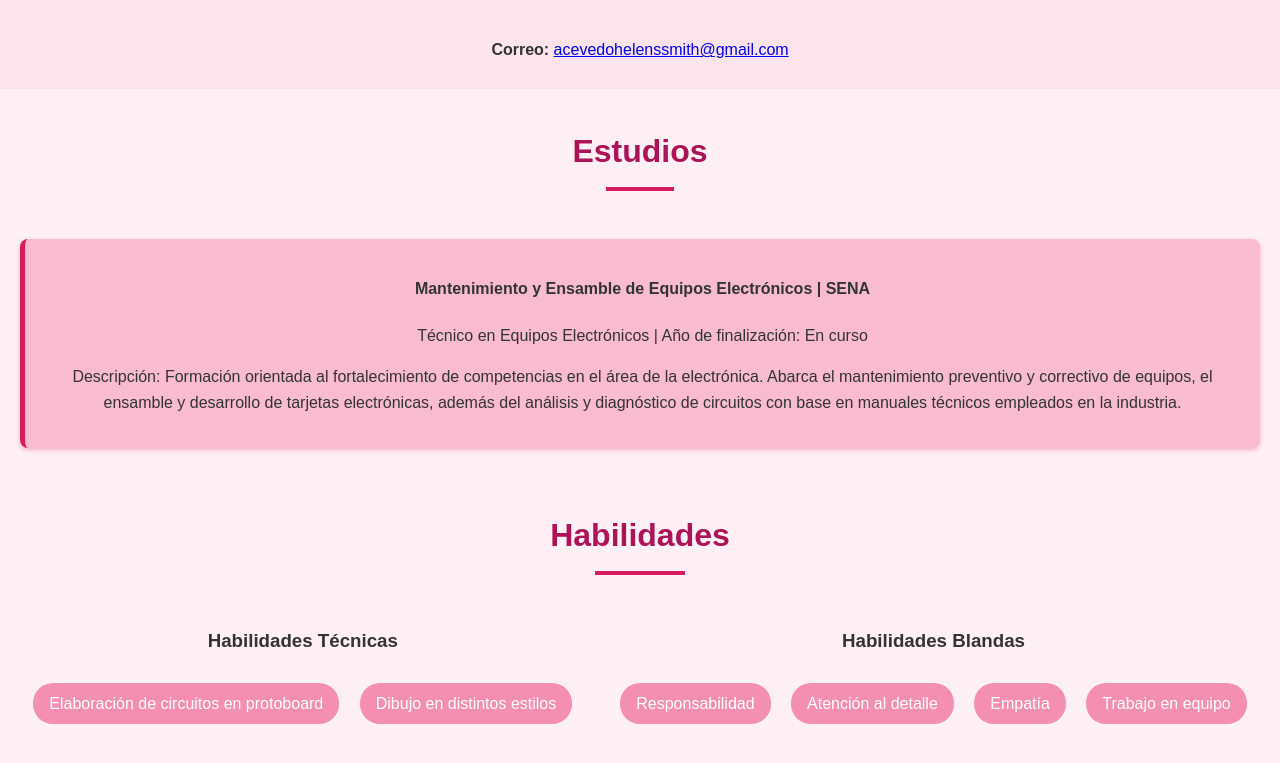
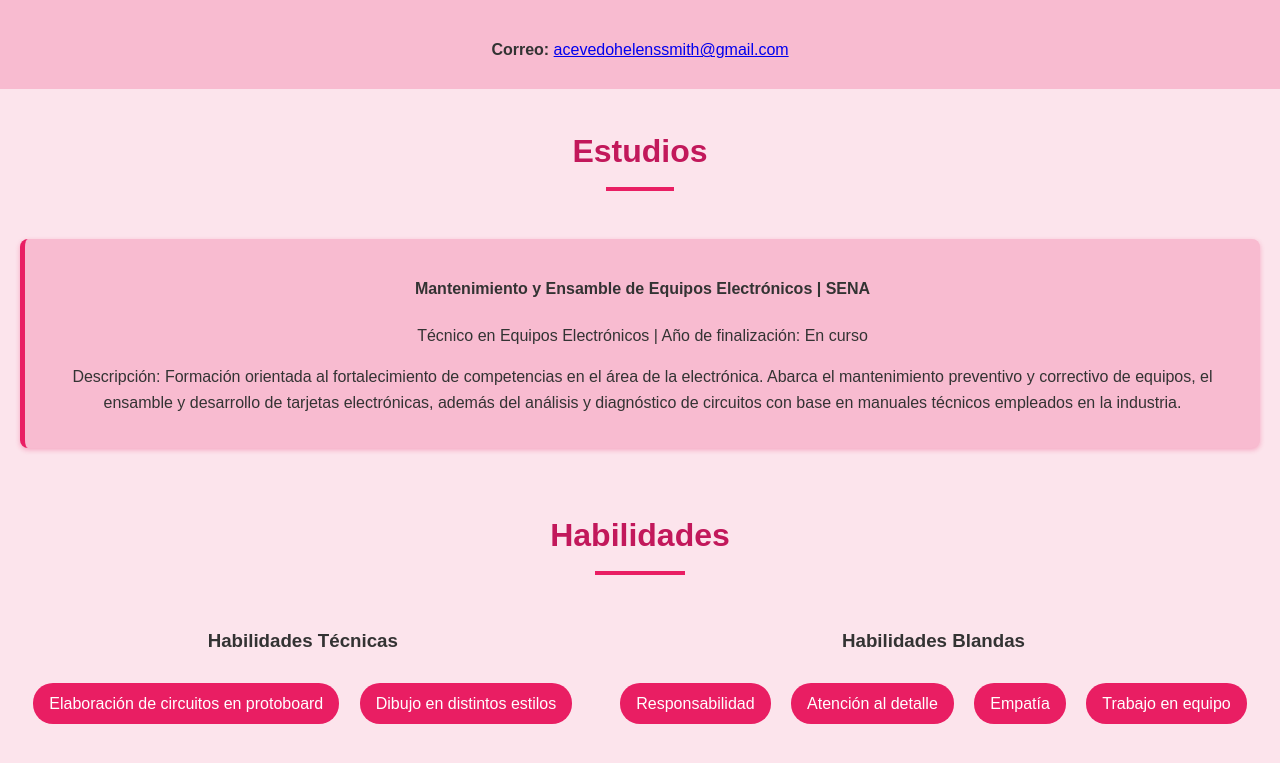
Before and after one commit to acevedohelenssmith-cmd/Milandingpage-, a plain HTML site: page index.html in a window 1280 px wide. Shown: the part 657-1420 px from the top of the page. Drawn offline with Linux system fonts and the light colour scheme; a web font is replaced by a local one.

Commit message:
Update Style.css

```diff
--- a/Style.css
+++ b/Style.css
@@ -1,10 +1,10 @@
-/* Creación de variables a utilizar */
+
 :root {
-    --primary-color: #d81b60;       /* Rosa fuerte */
-    --secondary-color: #ad1457;    /* Rosa oscuro */
+    --primary-color: #e91e63;       /* Rosa fuerte */
+    --secondary-color: #c2185b;     /* Rosa oscuro */
     --text-color: #333333;
-    --background-color: #fff0f5;   /* Rosa muy claro de fondo */
-    --light-gray: #fce4ec;         /* Rosa pálido */
+    --background-color: #fce4ec;    /* Rosa claro */
+    --light-gray: #f8bbd0;          /* Rosa pálido */
 }
 
 body {
@@ -96,6 +96,7 @@ body {
 .section {
     padding: 10px 20px;
     text-align: center;
+    background-color: var(--background-color);
 }
 
 /* Perfil */
@@ -150,11 +151,11 @@ body {
 }
 
 .list li {
-    background-color: #f8bbd0; /* rosa suave */
+    background-color: var(--light-gray);
     border-left: 5px solid var(--primary-color);
     padding: 1rem;
     margin-bottom: 1rem;
-    box-shadow: 0 2px 5px rgba(216,27,96,0.3);
+    box-shadow: 0 2px 5px rgba(233,30,99,0.3);
     text-align: center;
     border-radius: 8px;
     transition: transform 0.3s ease, box-shadow 0.3s ease;
@@ -162,13 +163,13 @@ body {
 
 .list li:hover {
     transform: translateY(-4px);
-    box-shadow: 0 6px 12px rgba(216,27,96,0.4);
+    box-shadow: 0 6px 12px rgba(233,30,99,0.4);
 }
 
 /* Habilidades */
 .list-inline li {
     display: inline-block;
-    background-color: #f48fb1;
+    background-color: var(--primary-color);
     color: white;
     padding: 0.5rem 1rem;
     border-radius: 20px;
@@ -177,7 +178,7 @@ body {
 }
 
 .list-inline li:hover {
-    background-color: #ec407a;
+    background-color: var(--secondary-color);
 }
 
 .skills-container {
@@ -200,7 +201,7 @@ body {
 }
 
 .linktree-link {
-    background-color: #f06292;
+    background-color: var(--primary-color);
     color: white;
     text-decoration: none;
     padding: 1rem 2rem;
@@ -210,7 +211,7 @@ body {
 }
 
 .linktree-link:hover {
-    background-color: #f8bbd0;
+    background-color: var(--light-gray);
     color: var(--secondary-color);
 }
 
@@ -250,3 +251,4 @@ body {
     .list li {
         text-align: center;
     }
+}
```
